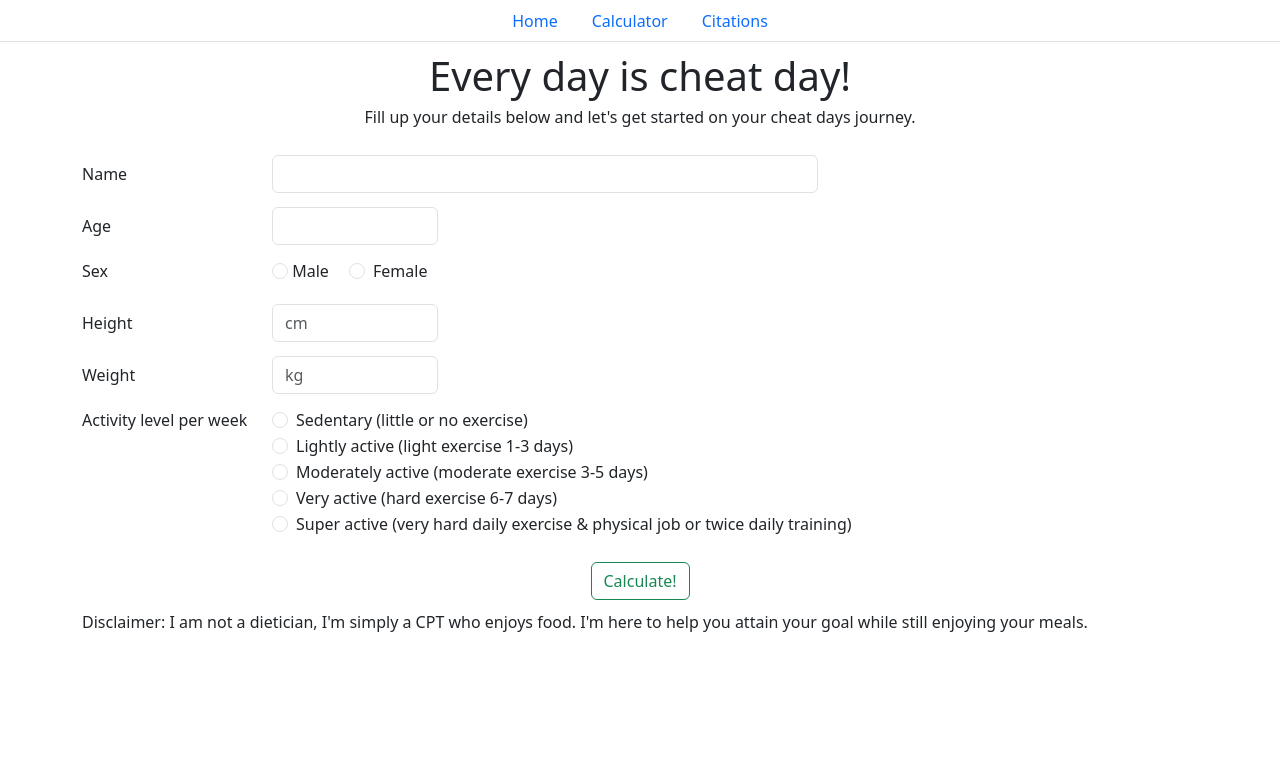
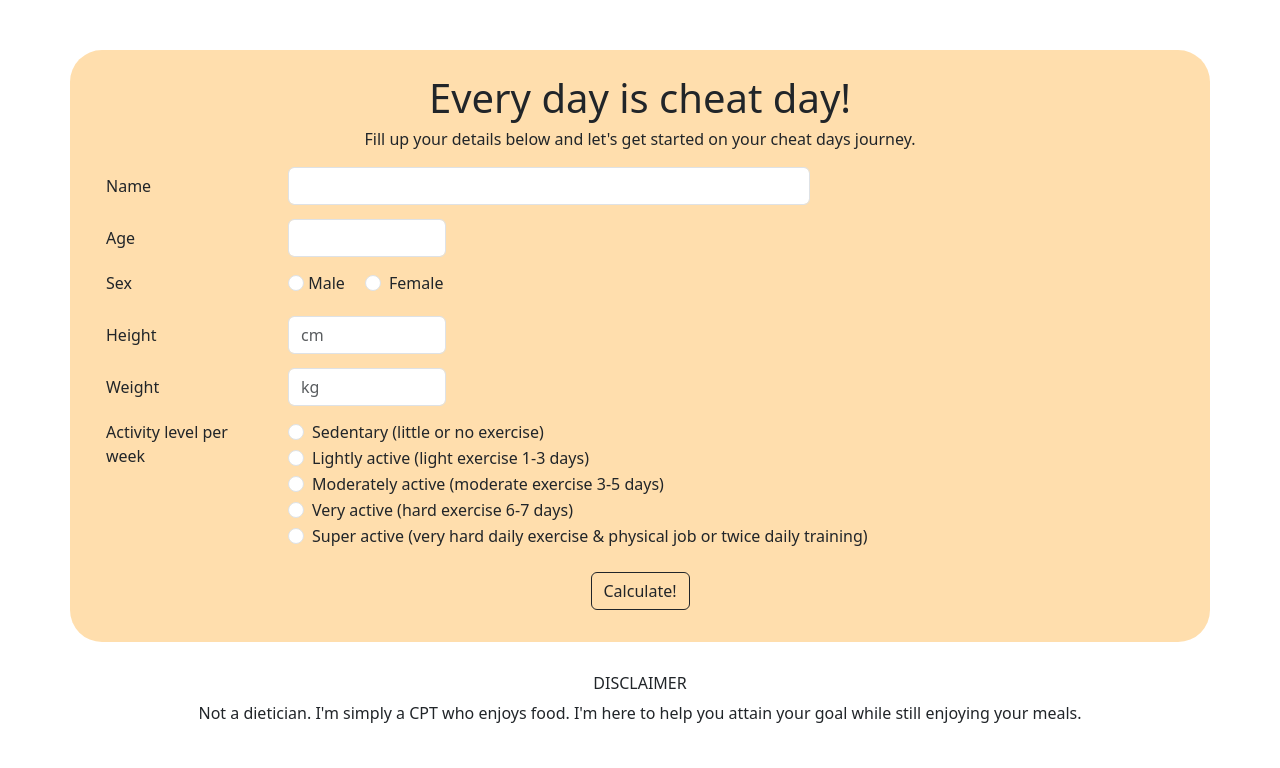
Before and after one commit to nadiahafiqah/nadiahafiqah.github.io, a website: page index.html in a window 1280 px wide. Drawn offline with nearby package versions, Linux system fonts and the light colour scheme.

```diff
--- a/form-submit.js
+++ b/form-submit.js
@@ -47,5 +47,6 @@
   // alert once form is submitted successfully
   else {
     alert("Let's gooooooo!");
+    document.querySelector("body").style.visibility = "hidden";
   }
 });
--- a/formulas.js
+++ b/formulas.js
@@ -46,7 +46,7 @@
 // Calculating macros
 // Convert weight from kg to lbs:
 const convertWeight = () => {
-  let lbs = Math.round(weight.value * 2.2046);
+  let lbs = Math.round(weight.value * 2.20462);
   return lbs;
 };
 console.log(convertWeight());
--- a/index.html
+++ b/index.html
@@ -5,6 +5,8 @@
     <meta http-equiv="X-UA-Compatible" content="IE=edge" />
     <meta name="viewport" content="width=device-width, initial-scale=1.0" />
     <script src="form-submit.js" charset="utf-8" defer></script>
+    <script src="page-change.js" charset="utf-8" defer></script>
+
     <link rel="stylesheet" href="style.css" />
     <link
       href="https://cdn.jsdelivr.net/npm/bootstrap@5.3.0/dist/css/bootstrap.min.css"
@@ -16,36 +18,30 @@
   </head>
 
   <body>
-      <nav>
-        <ul class="nav nav-tabs justify-content-center">
-          <li class="nav-item"><a href="" class="nav-link">Home</a></li>
-          <li class="nav-item"><a href="" class="nav-link">Calculator</a></li>
-          <li class="nav-item">
-            <a href="" class="nav-link">Citations</a>
-          </li>
-        </ul>
-      </nav><header>
-      <div class="container">
+      <div class="container p-4">
+      <header>
         <h1>Every day is cheat day!</h1>
         <h6>Fill up your details below and let's get started on your cheat days journey.</h6>
-    </div></div>
       </header>
+
       <main>
-        <div class="container">
           <form>
-          <div class="form-group row">
+            <div class="form-group row mx-auto">
               <label for="nameInput" class="col-sm-2 col-form-label">Name</label>
                 <div class="col-sm-6">
                   <input type="text" class="form-control" id="nameInput" />
-            </div></div>
-            <div class="form-group row">
+                </div>
+            </div>
+
+            <div class="form-group row mx-auto">
               <label for="ageInput" class="col-sm-2 col-form-label">Age</label>
                 <div class="col-sm-2">
                   <input type="text" class="form-control" id="ageInput" />
-            </div></div>
+                </div>
+            </div>
 
-            <fieldset class ="form-group">
-            <div class="row">
+            <fieldset class ="form-group ">
+              <div class="row mx-auto">
                <legend class="col-form-label col-sm-2 pt-0">Sex</legend>
                 <div class="col-sm-10">
                 <div class="form-check-inline">
@@ -56,7 +52,6 @@
                   name="inlineRadio"
                   value="male"
                 />
-
                 <label class="form-check-label" for="sexRadio1">Male</label>
               </div>
             <div class="form-check form-check-inline">
@@ -70,20 +65,22 @@
               <label class="form-check-label" for="sexRadio2">Female</label>
             </div>
             </fieldset>
-            <div class="form-group row">
+            <div class="form-group row mx-auto">
               <label for="heightInput" class="col-sm-2 col-form-label">Height</label>
               <div class="col-sm-2">
               <input type="text" class="form-control" id="heightInput" placeholder="cm" />
-            </div></div>
-            <div class="form-group row">
+            </div>
+          </div>
+            <div class="form-group row mx-auto">
               <label for="weightInput" class="col-sm-2 col-form-label">Weight</label>
               <div class="col-sm-2">
               <input type="text" class="form-control" id="weightInput" placeholder="kg" />
-            </div></div>
+            </div>
+          </div>
 
 
             <fieldset class ="form-group">
-              <div class="row">
+              <div class="row mx-auto">
 
             <legend class="col-form-label col-sm-2 pt-0">Activity level per week</legend>
             <div class="col-sm-9">
@@ -141,10 +138,9 @@
                     <label class="form-check-label" for="superactive">Super active (very hard daily exercise & physical job or twice daily training)</label>
                   </div></div>
             </fieldset>
-          </div>
         <div class="text-center">
-        <button type ="submit" class="btn btn-outline-success" value="submit">Calculate!</button>
-      </div>
+        <button type ="submit" class="btn btn-outline-dark m-2" value="submit">Calculate!</button>
+        </div></div>
      </form>
 
       </main>
@@ -155,10 +151,17 @@
       crossorigin="anonymous"
     ></script>
   </body>
-  <div class="container">
-  <footer>
-    Disclaimer: I am not a dietician, I'm simply a CPT who enjoys food. I'm here
+
+  <footer class="text-center">
+    <!-- Grid container -->
+    <!-- <div class="container"> -->
+      <!--Grid row-->
+      <div class="row mx-auto p-4">
+        <h6 class="text-uppercase mt-2">Disclaimer</h6>
+        <p>
+          Not a dietician. I'm simply a CPT who enjoys food. I'm here
           to help you attain your goal while still enjoying your meals.
+        </p>
+  </div></div></div>
 </footer>
-</div>
 </html>
--- a/package.json
+++ b/package.json
@@ -1,5 +1,6 @@
 {
   "dependencies": {
-    "bootstrap": "^5.3.0"
+    "bootstrap": "^5.3.0",
+    "jquery": "^3.7.0"
   }
 }
--- a/style.css
+++ b/style.css
@@ -1,5 +1,11 @@
 .container {
-  padding: 10px;
+  /* padding: 10px; */
+  background-color: navajowhite;
+  margin: 50px 0 0 0;
+  border-radius: 2em;
+}
+header {
+  padding-bottom: 10px;
 }
 h1 {
   text-align: center;
```
Also changed, not shown: wireframe?.txt (+15 -0 lines), 1 other file. Lines whose indentation alone changed are shown as unchanged.
